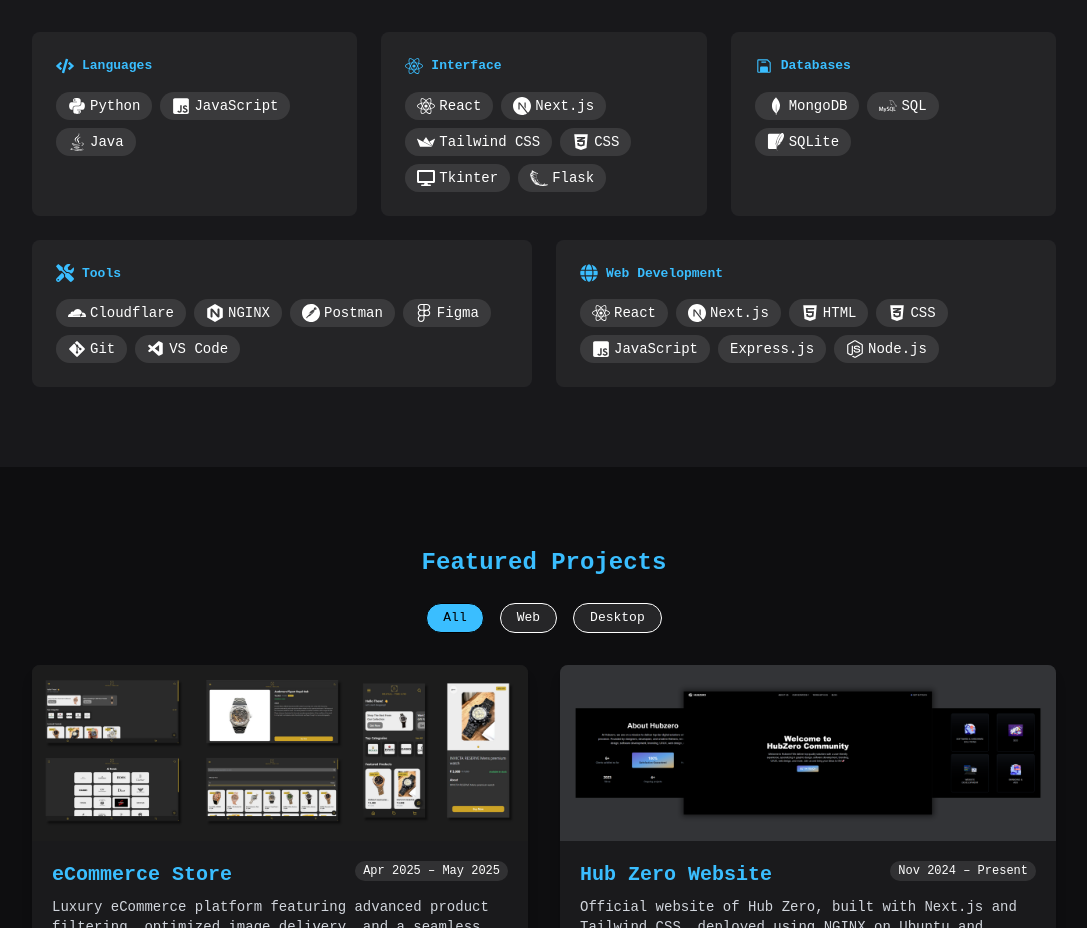
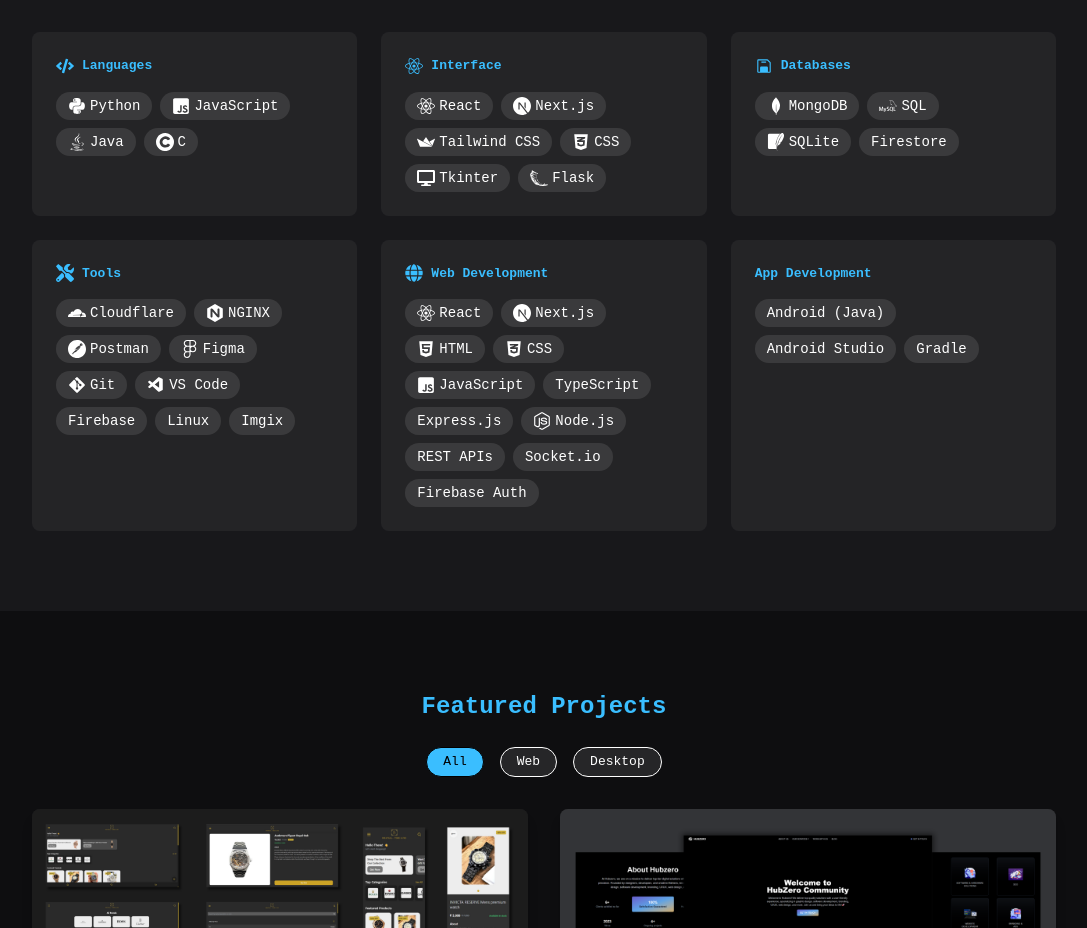
Before and after one commit to Rifaque/HubZero-Next, a Next.js app in the folder client/: page /rifaque in a window 1280 px wide. Shown: the part 1620-2548 px from the top of the page, without its empty margins (96-1183 px from the left). Built offline with nearby package versions, Linux system fonts and the light colour scheme.

Commit message:
Edited Portfolio JSONs

```diff
--- a/client/src/components/PortfolioClient.tsx
+++ b/client/src/components/PortfolioClient.tsx
@@ -189,7 +189,7 @@
   // 🌐 Web Dev
   "React": <FaReact />,
   "Next.js": <SiNextdotjs />,
-  "Tailwind CSS": <SiStreamlit />, // Placeholder icon
+  "Tailwind CSS": <SiStreamlit />,
   "CSS": <FaCss3Alt />,
   "HTML": <FaHtml5 />,
   "Tkinter": <FaDesktop />,
@@ -213,8 +213,8 @@
   "Visual Design": <FaPaintBrush />,
 
   // Tools
-  "Miro": <FaProjectDiagram />, // Closest visual, or <FaFileAlt /> as fallback
-  "ADK Tools": <FaToolbox />,   // Assumed Android Dev Kit tools? Generic toolbox icon
+  "Miro": <FaProjectDiagram />,
+  "ADK Tools": <FaToolbox />,
   "Google Cloud": <SiGooglecloud/>,
 
   // Project & Client Management
@@ -247,7 +247,7 @@
   // 🎤 Presentation
   "Public Speaking": <FaMicrophone />,
   "Presentation Design": <FaChalkboardTeacher />,
-  "Complex Concept Simplification": <FaChalkboardTeacher /> // fallback for explanation-like topics
+  "Complex Concept Simplification": <FaChalkboardTeacher />
 };
 
 const container = {
--- a/client/src/data/raif.json
+++ b/client/src/data/raif.json
@@ -37,7 +37,7 @@
   },
   {
     "category": "Web Development",
-    "items": ["HTML5", "CSS3", "JavaScript", "TypeScript", "React", "Node.js", "Express.js", "JWT", "OAuth2", "bcrypt", "npm", "pnpm", "Webpack", "socket.io", "Vite"]
+    "items": ["HTML", "CSS", "JavaScript", "TypeScript", "React", "Node.js", "Express.js", "JWT", "OAuth2", "bcrypt", "npm", "pnpm", "Webpack", "socket.io", "Vite"]
   },
   {
     "category": "App Development",
@@ -67,7 +67,7 @@
       "categories": ["Software","Database"],
       "start": "jun 2024",
       "end": "jul 2024",
-      "screenshot": "/screenshots/raif-api.png",
+
       "_comment": "Project screenshot is optional and can be omitted if not available. Size should be 1280px x 450px."
     },
     {
@@ -79,7 +79,7 @@
       "categories": ["Website","Machine Learing"],
       "start": "oct 2024",
       "end": "oct 2024",
-      "screenshot": "/screenshots/raif-api.png",
+
       "_comment": "Project screenshot is optional and can be omitted if not available. Size should be 1280px x 450px."
     },
     {
@@ -91,7 +91,7 @@
       "categories": ["Website","Database"],
       "start": "jul 2025",
       "end": "aug 2025",
-      "screenshot": "/screenshots/raif-api.png",
+
       "_comment": "Project screenshot is optional and can be omitted if not available. Size should be 1280px x 450px."
     }
   ]
--- a/client/src/data/rifaque.json
+++ b/client/src/data/rifaque.json
@@ -21,7 +21,7 @@
   "skills": [
     {
       "category": "Languages",
-      "items": ["Python", "JavaScript", "Java"]
+      "items": ["Python", "JavaScript", "Java", "C"]
     },
     {
       "category": "Interface",
@@ -29,15 +29,19 @@
     },
     {
       "category": "Databases",
-      "items": ["MongoDB", "SQL", "SQLite"]
+      "items": ["MongoDB", "SQL", "SQLite", "Firestore"]
     },
     {
       "category": "Tools",
-      "items": ["Cloudflare", "NGINX", "Postman", "Figma", "Git", "VS Code"]
+      "items": ["Cloudflare", "NGINX", "Postman", "Figma", "Git", "VS Code", "Firebase", "Linux", "Imgix"]
     },
     {
       "category": "Web Development",
-      "items": ["React", "Next.js", "HTML", "CSS", "JavaScript", "Express.js", "Node.js"]
+      "items": ["React", "Next.js", "HTML", "CSS", "JavaScript", "TypeScript", "Express.js", "Node.js", "REST APIs", "Socket.io", "Firebase Auth"]
+    },
+    {
+      "category": "App Development",
+      "items": ["Android (Java)", "Android Studio", "Gradle"]
     }
   ],
   "projects": [
```
